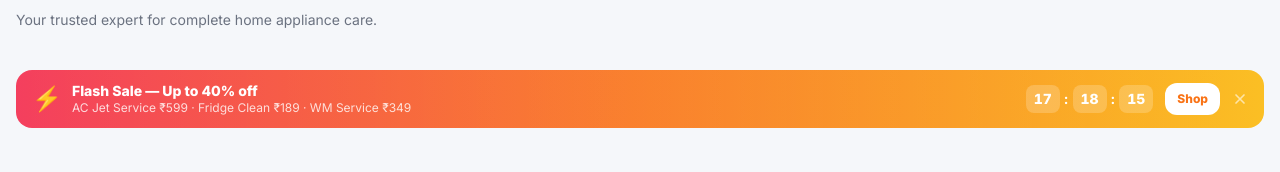
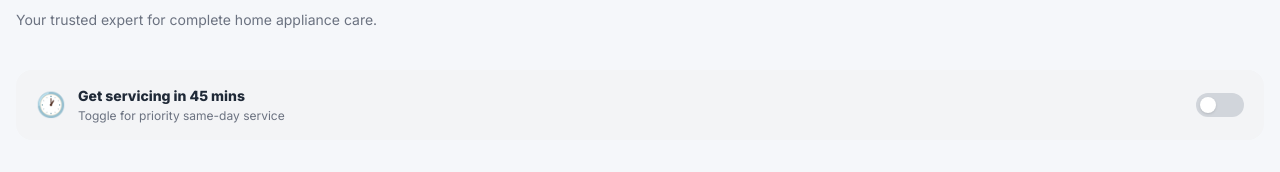
Before and after one commit to aleviab-boop/resQ, a Next.js app: page / in a window 1280 px wide. Shown: the part 304-476 px from the top of the page. Built offline with nearby package versions, Linux system fonts and the light colour scheme.

Commit message:
feat: express service toggle banner — Get servicing in 45 mins

```diff
--- a/src/app/page.js
+++ b/src/app/page.js
@@ -8,11 +8,13 @@ import BundleDeals from '@/components/BundleDeals'
 import DashboardWidgets from '@/components/DashboardWidgets'
 import FlashSaleBanner from '@/components/FlashSaleBanner'
 import Link from 'next/link'
+import { useState } from 'react'
 import { mainAppliances, maintenanceServices, installationServices, testimonialVideos } from '@/lib/data'
 import { useTheme } from '@/context/ThemeContext'
 
 export default function Dashboard() {
   const { t } = useTheme()
+  const [express, setExpress] = useState(false)
   return (
     <div>
       <LocationBar />
@@ -28,6 +30,28 @@ export default function Dashboard() {
           </h1>
           <p className="text-gray-500 text-sm mt-2">{t.tagline}</p>
         </div>
+
+        {/* Express Service Toggle Banner */}
+        <button
+          onClick={() => setExpress(v => !v)}
+          className={`w-full flex items-center justify-between gap-4 rounded-2xl px-5 py-4 transition-all duration-300 ${express ? 'bg-gradient-to-r from-sky to-navy shadow-lg scale-[1.01]' : 'bg-gray-100 hover:bg-gray-200'}`}
+        >
+          <div className="flex items-center gap-3">
+            <span className="text-2xl">{express ? '⚡' : '🕐'}</span>
+            <div className="text-left">
+              <div className={`font-extrabold text-sm ${express ? 'text-white' : 'text-gray-800'}`}>
+                {express ? 'Express mode ON — Get servicing in 45 mins!' : 'Get servicing in 45 mins'}
+              </div>
+              <div className={`text-xs mt-0.5 ${express ? 'text-white/80' : 'text-gray-500'}`}>
+                {express ? 'Priority technicians are being assigned near you' : 'Toggle for priority same-day service'}
+              </div>
+            </div>
+          </div>
+          {/* Toggle pill */}
+          <div className={`w-12 h-6 rounded-full flex-shrink-0 relative transition-colors duration-300 ${express ? 'bg-white/30' : 'bg-gray-300'}`}>
+            <div className={`absolute top-1 w-4 h-4 bg-white rounded-full shadow transition-all duration-300 ${express ? 'left-7' : 'left-1'}`} />
+          </div>
+        </button>
 
         {/* Dashboard Widgets — active booking + warranty nudge */}
         <DashboardWidgets />
```
